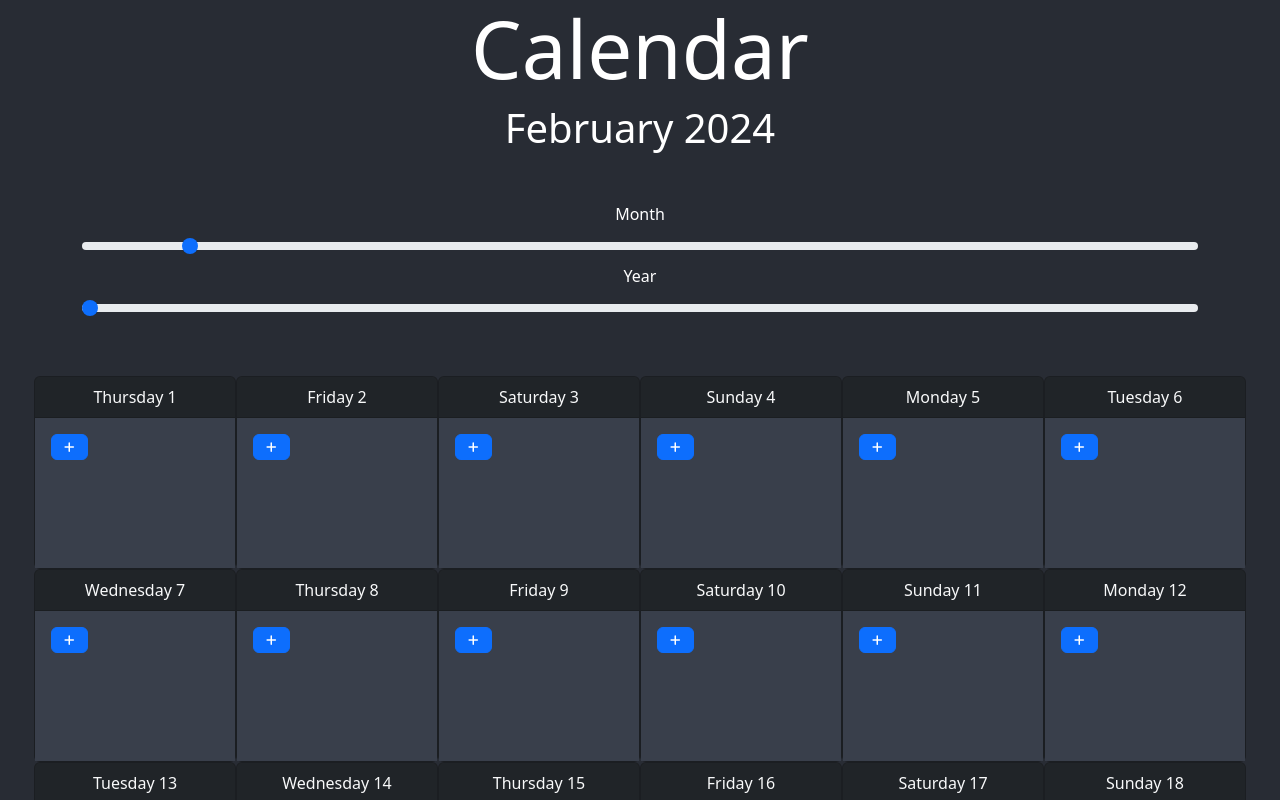
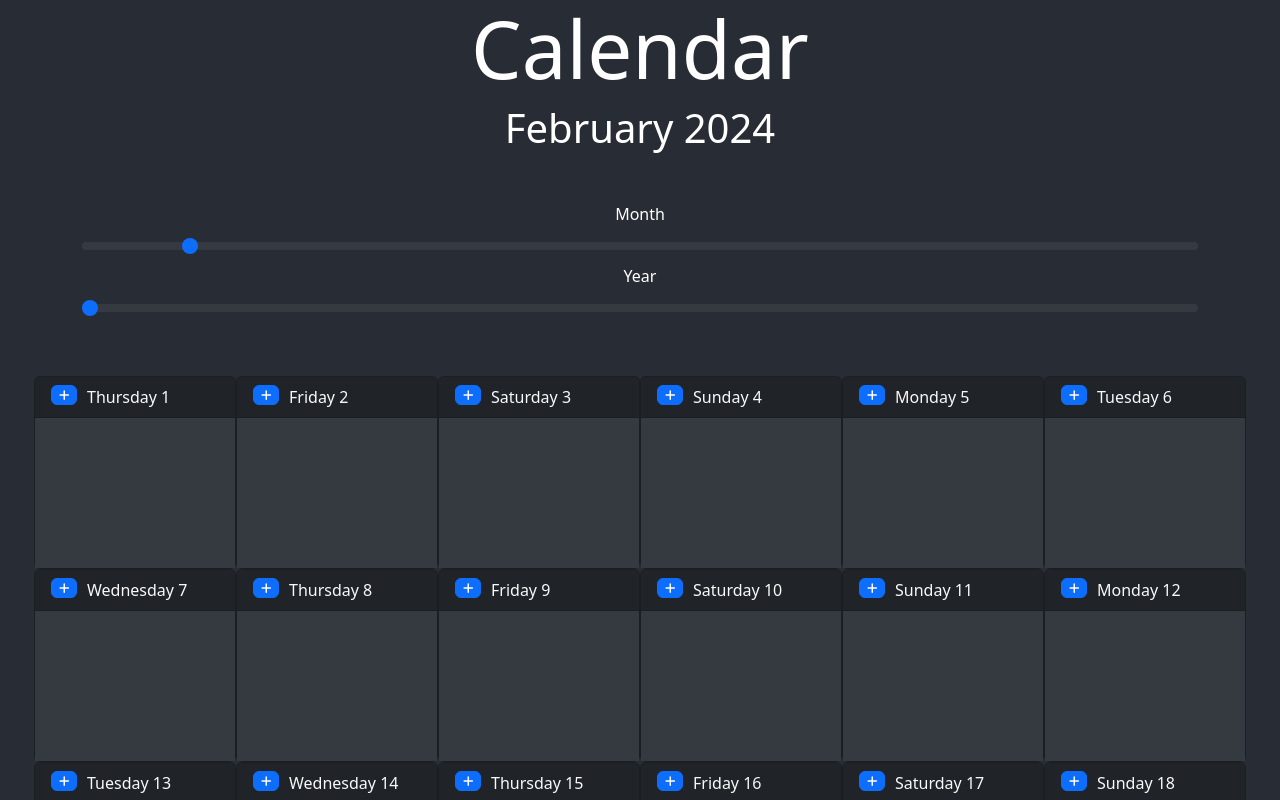
Before and after one commit to JordanWestern/react-projects, a React (Create React App) app in the folder calender-app/: page / in a window 1280 px wide. Shown: the top 800 px of the page. Built offline with nearby package versions, Linux system fonts and the light colour scheme.

Commit message:
card content changes and scrollable

```diff
--- a/calender-app/src/app.css
+++ b/calender-app/src/app.css
@@ -4,7 +4,7 @@
 
 .calendar-content {
   background-color: #282c34;
-  color: #ffffff;
+  color: white;
 }
 
 .calender-grid {
@@ -14,13 +14,53 @@
 }
 
 .calendar-grid-item {
-  background: #393f4b;
+  background: #343a40;
   padding: 20px;
   text-align: center;
   width: 200px;
   height: 150px;
 }
 
+.badge-text {
+  overflow: hidden;
+  text-overflow: ellipsis;
+  display: -webkit-box;
+  -webkit-line-clamp: 2;
+  -webkit-box-orient: vertical;
+  white-space: normal;
+}
+
 .slider-container {
   margin: 50px 0;
 }
+
+.modal {
+  color: white;
+}
+
+.custom-scrollbar {
+  overflow-y: auto;
+  overflow-x: auto;
+}
+
+.custom-scrollbar::-webkit-scrollbar {
+  height: 5px;
+  width: 5px;
+}
+
+.custom-scrollbar::-webkit-scrollbar-track {
+  background: #393f4b;
+}
+
+.custom-scrollbar::-webkit-scrollbar-thumb {
+  background: #0075fc;
+  border-radius: 20px;
+}
+
+.custom-scrollbar::-webkit-scrollbar-thumb:hover {
+  background: #005eca;
+}
+
+.custom-scrollbar::-webkit-scrollbar-corner {
+  display: none;
+}
--- a/calender-app/src/components/AddEventModal.tsx
+++ b/calender-app/src/components/AddEventModal.tsx
@@ -1,6 +1,6 @@
 import { useState } from "react";
 import Modal from "react-bootstrap/Modal";
-import { Button } from "react-bootstrap";
+import { Button, Form } from "react-bootstrap";
 
 type Props = {
   isOpen: boolean;
@@ -19,34 +19,39 @@ export default function AddEventModal({ isOpen, OnAddEvent, OnClose }: Props) {
   return (
     <Modal
       show={isOpen}
-      onHide={OnClose}
+      onHide={Close}
       aria-labelledby="contained-modal-title-vcenter"
       centered
+      data-theme="dark"
+      data-bs-theme="dark"
+      className="modal"
     >
       <Modal.Header closeButton>
-        <Modal.Title id="contained-modal-title-vcenter">Add Event</Modal.Title>
+        <Modal.Title>Event</Modal.Title>
       </Modal.Header>
       <Modal.Body>
-        <input
-          type="text"
-          value={eventName}
-          onChange={(e) => setEventName(e.target.value)}
-          placeholder="Event Name"
-        />
+        <Form>
+          <Form.Group className="mb-3" controlId="name">
+            <Form.Label>Name</Form.Label>
+            <Form.Control
+              type="text"
+              placeholder="name"
+              onChange={(e) => setEventName(e.target.value)}
+              autoFocus
+            />
+          </Form.Group>
+          <Form.Group className="mb-3" controlId="description">
+            <Form.Label>Description</Form.Label>
+            <Form.Control as="textarea" rows={3} />
+          </Form.Group>
+        </Form>
       </Modal.Body>
       <Modal.Footer>
         <Button variant="secondary" onClick={Close}>
           Close
         </Button>
-        <Button
-          variant="primary"
-          onClick={() => {
-            OnAddEvent(eventName);
-            setEventName("");
-            Close();
-          }}
-        >
-          Add Event
+        <Button variant="primary" onClick={() => OnAddEvent(eventName)}>
+          Save
         </Button>
       </Modal.Footer>
     </Modal>
--- a/calender-app/src/components/CalendarGridItem.tsx
+++ b/calender-app/src/components/CalendarGridItem.tsx
@@ -18,22 +18,29 @@ export default function CalendarGridItem({
 }: Props) {
   return (
     <Card bg="dark" text="light">
-      <Card.Header>
-        {date.toLocaleString("en-UK", { weekday: "long" })} {format(date, "d")}
-      </Card.Header>
-      <Card.Body className="calendar-grid-item card-body">
+      <Card.Header className="d-flex">
         <Button
-          className="d-flex"
+          className="d-flex align-items-center justify-content-center"
+          style={{
+            marginRight: "10px",
+            height: "20px",
+            width: "20px",
+          }}
           variant="primary"
           onClick={() => OnAddEvent(date)}
         >
           <FontAwesomeIcon icon={faPlus} size="xs" />
         </Button>
-        {calendarEvents.map((event, index) => (
-          <span key={index} className="badge badge-pill bg-success">
-            {event.name} {event.date.toDateString()}
-          </span>
-        ))}
+        {date.toLocaleString("en-UK", { weekday: "long" })} {format(date, "d")}
+      </Card.Header>
+      <Card.Body className="calendar-grid-item card-body custom-scrollbar">
+        <div className="d-flex flex-wrap flex-column pt-2">
+          {calendarEvents.map((event, index) => (
+            <span key={index} className="badge badge-pill bg-primary mr-1 mb-1">
+              <span className="badge-text">{event.name}</span>
+            </span>
+          ))}
+        </div>
       </Card.Body>
     </Card>
   );
--- a/calender-app/src/components/Slider.tsx
+++ b/calender-app/src/components/Slider.tsx
@@ -27,6 +27,8 @@ export default function Slider({
         step="1"
         defaultValue={selected}
         onChange={(e) => onSelectedChanged(e.currentTarget.valueAsNumber)}
+        data-theme="dark"
+        data-bs-theme="dark"
       ></input>
     </>
   );
```
